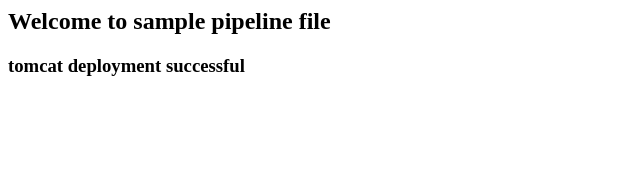
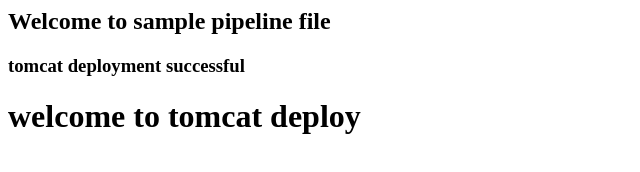
Before and after one commit to sunil9900/Docker_pipeline, a plain HTML site: page index.html in a window 1280 px wide. Shown: the whole page, without its empty margins (0-640 px from the left). Drawn offline with Linux system fonts and the light colour scheme.

Commit message:
Update index.html

```diff
--- a/index.html
+++ b/index.html
@@ -1,2 +1,3 @@
 <h2>Welcome to sample pipeline file</h2>
 <h3>tomcat deployment successful</h3>
+<h1> welcome to tomcat deploy</h1>
```
